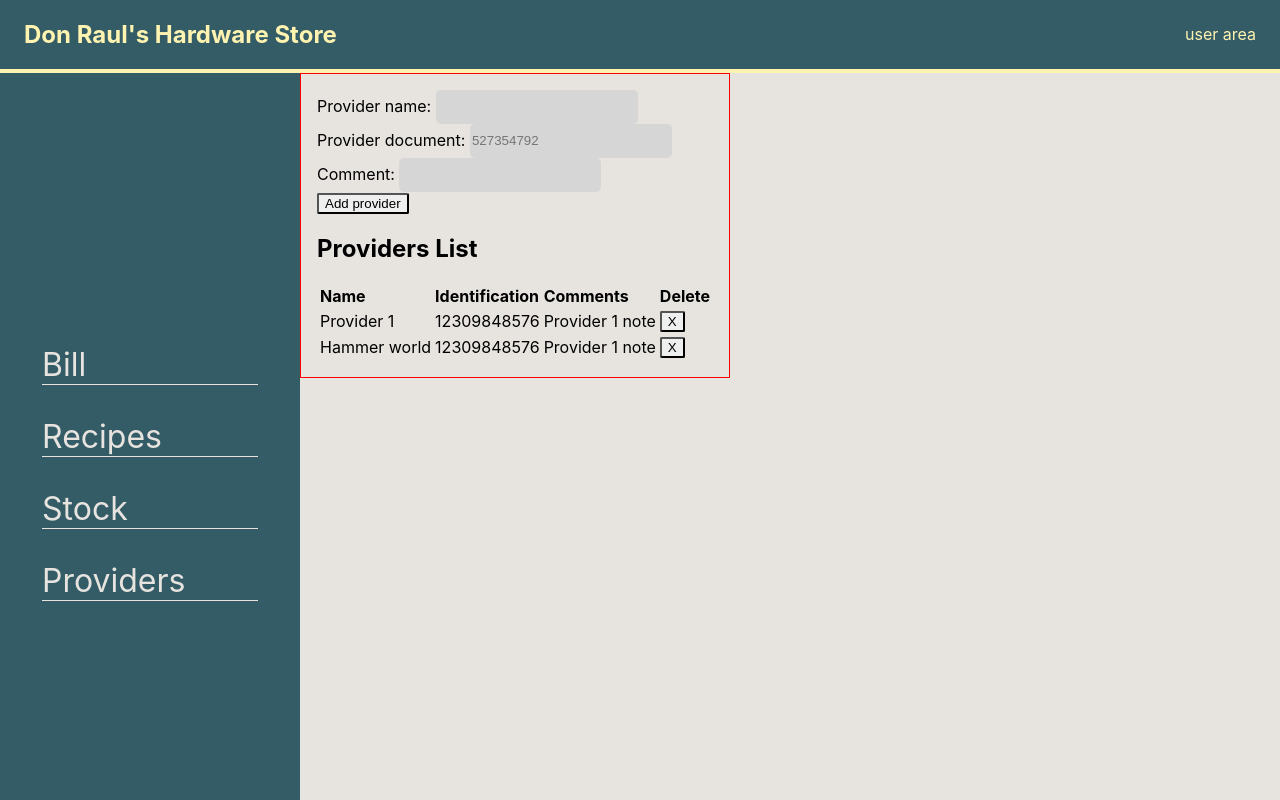
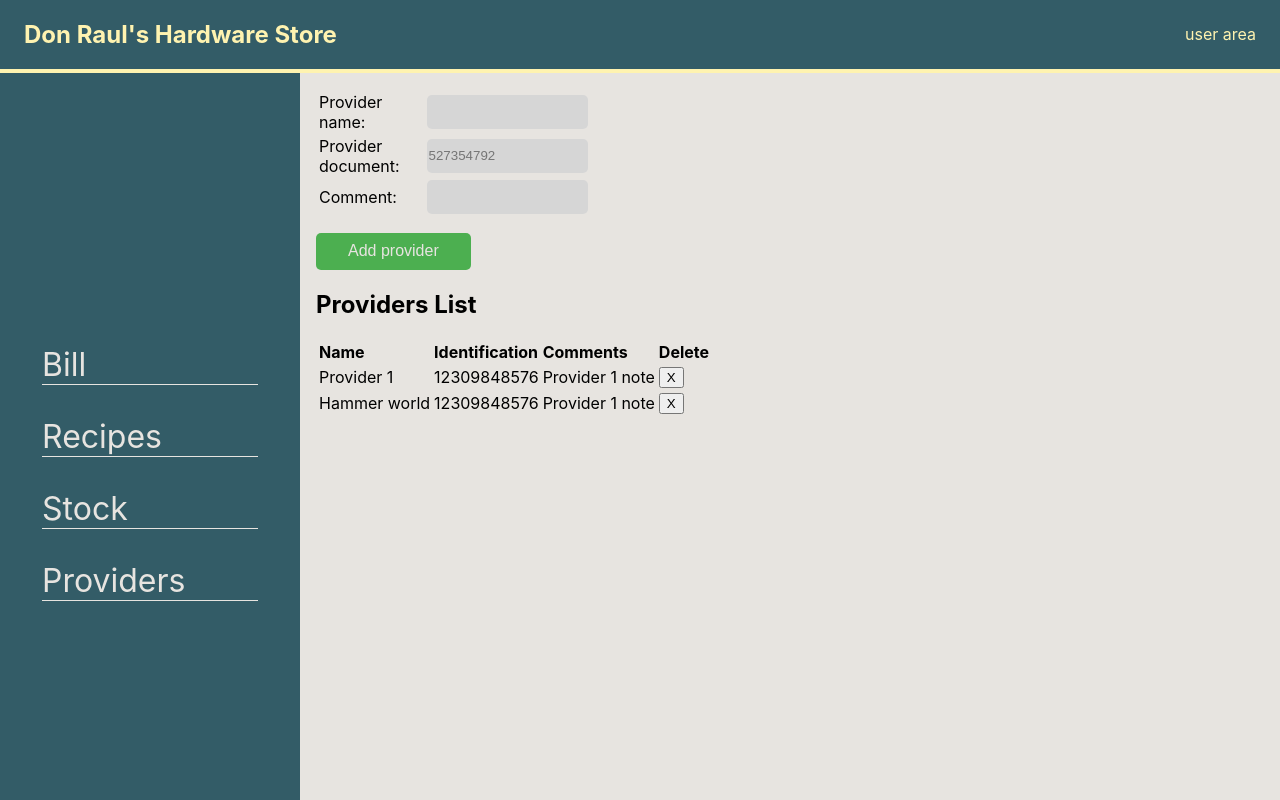
Before and after one commit to JMauricioGR/Don-Rauls-Hardware-Store-Frontend, a React (Vite) app: page / in a window 1280 px wide. Built offline with nearby package versions, Linux system fonts and the light colour scheme; no server answers.

Commit message:
Don Raul's Hardware Store --- more styles added and routes and menu links with reac router dom created

```diff
--- a/src/App.css
+++ b/src/App.css
@@ -1,8 +1,10 @@
+
 body{
   font-family:  Helvetica, sans-serif, Arial;
   background-color: #E7E4E0;
   height: 100vh;
   overflow: hidden;
+  font-size: 16px;
 }
 #root{
   height: 100vh;
@@ -37,9 +39,10 @@ ul{
 }
 
 .form-style{
-  border: 0.1rem solid red;
+  /* border: 0.1rem solid red; */
   padding: 1rem;
   justify-content: space-between;
+  width: 100%;
 }
 
 .main-container{
@@ -49,7 +52,7 @@ ul{
 
 .side-menu{
   display: flex;
-  /* position: fixed; */
+
   background-color: #335C67;
   width: 300px;
   height: 100%;
@@ -104,7 +107,23 @@ input{
 
 }
 
+form table{
+  width: 100%;
+}
 
-button{
-  border-radius: 2px;
+.td-label{
+  width: 25%;
 }
+
+.btn-add{
+  border: none;
+  color: #E7E4E0;
+  padding: 0.6rem 2rem;
+  text-align: center;
+  text-decoration: none;
+  display: inline-block;
+  border-radius: 5px;
+  background-color: #4CAF50;
+  font-size: 16px;
+  margin-top: 1rem;
+}
--- a/src/App.tsx
+++ b/src/App.tsx
@@ -24,9 +24,9 @@ function App() {
           <SideMenu />
           <div className='content-container'>
             <Routes>
-              <Route path='bills' element={<BillForm /> }/>
-              <Route path='recipes' element={<RecipeForm /> }/>
-              <Route path='stock' element={<StockForm /> }/>
+              <Route path='/bills' element={<BillForm /> }/>
+              <Route path='/recipes' element={<RecipeForm /> }/>
+              <Route path='/stock' element={<StockForm /> }/>
               <Route path='/' element={<FormProviders /> }/>
             </Routes>
           </div>
--- a/src/components/SideMenu.tsx
+++ b/src/components/SideMenu.tsx
@@ -1,20 +1,21 @@
 import React from 'react'
+import { Link } from 'react-router-dom'
 
 const SideMenu = () => {
   return (
     <div className='side-menu'>
       <ul>
         <li>
-          <a href="#" className='menu-item'>Bill</a>
+          <Link to="/bills" className='menu-item'>Bill</Link>
         </li>
         <li>
-          <a href="#" className='menu-item'>Recipes</a>
+          <Link to="/recipes" className='menu-item'>Recipes</Link>
         </li>
         <li>
-          <a href="#" className='menu-item'>Stock</a>
+          <Link to="/stock" className='menu-item'>Stock</Link>
         </li>
         <li>
-          <a href="#" className='menu-item'>Providers</a>
+          <Link to="/" className='menu-item'>Providers</Link>
         </li>
       </ul>
     </div>
--- a/src/components/billComps/BillForm.tsx
+++ b/src/components/billComps/BillForm.tsx
@@ -3,8 +3,8 @@ import React from 'react'
 const BillForm = () => {
   return (
     <div>
-      <h1>billform</h1>
-      <h2>bill list</h2>
+      <h1>Bill form</h1>
+      <h2>Bill list</h2>
     </div>
   )
 }
--- a/src/components/providersComps/FormProviders.tsx
+++ b/src/components/providersComps/FormProviders.tsx
@@ -29,15 +29,21 @@ const FormProviders = () => {
   return (
     <div className='form-style'>
       <form action="">
-        <label htmlFor="providerName">Provider name: </label>
+        <table>
+          <tr>
+            <td className='td-label'><label htmlFor="providerName">Provider name: </label></td>
+            <td className='td-input'>
               <input
               type="text"
               name='providerName'
               value={name}
               onChange={onNameChange}
               />
-        <br />
-        <label htmlFor="providerId" >Provider document: </label>
+            </td>
+          </tr>
+          <tr>
+            <td className='td-label'><label htmlFor="providerId" >Provider document: </label></td>
+            <td className='td-input'>
               <input
               type="number"
               name='providerId'
@@ -45,16 +51,21 @@ const FormProviders = () => {
               value={numberId}
               onChange={onNumberIdChange}
               />
-        <br />
-        <label htmlFor="providerNote">Comment: </label>
+            </td>
+          </tr>
+          <tr>
+            <td className='td-label'><label htmlFor="providerNote">Comment: </label></td>
+            <td className='td-input'>
               <input
               type="text"
               name='providerNote'
               value={note}
               onChange={onNoteChange}
               />
-        <br />
-        <button onClick={createProvider}>Add provider</button>
+            </td>
+          </tr>
+        </table>
+      <button onClick={createProvider} className='btn-add'>Add provider</button>
       </form>
       <ListProviders />
     </div>
--- a/src/state/slice/providerSlice.ts
+++ b/src/state/slice/providerSlice.ts
@@ -3,7 +3,7 @@ import { createSlice } from "@reduxjs/toolkit";
 type providerType = {
   id: string,
   name: string,
-  providerId: number,
+  providerId: string,
   note: string
 }
 
@@ -11,15 +11,15 @@ const initialState: providerType[] = [
   {
     id: "1jh234545kh32jh3",
     name: "Provider 1",
-    providerId: 12309848576,
+    providerId: "12309848576",
     note: "Provider 1 note",
   },
   {
     id: "1jh23kh32jh3",
     name: "Hammer world",
-    providerId: 12309848576,
+    providerId: "12309848576",
     note: "Provider 1 note",
-  }
+  },
 ]
 
 const providerSlice = createSlice({
```
Lines whose indentation alone changed are shown as unchanged.
